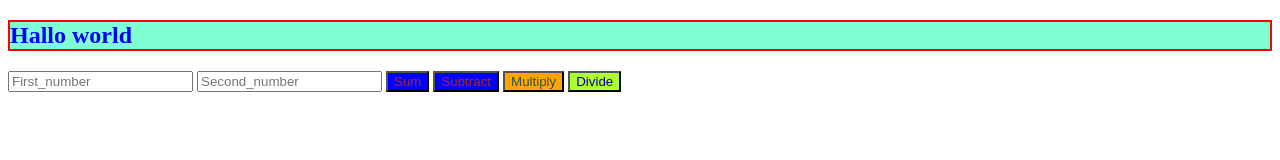
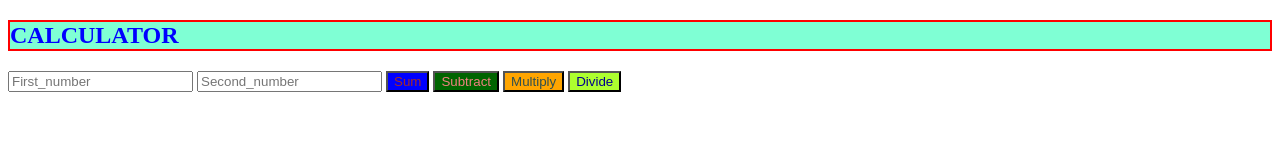
Before and after one commit to ashiq908/calculator, a plain HTML site: page index.html in a window 1280 px wide. Drawn offline with Linux system fonts and the light colour scheme.

Commit message:
modified

```diff
--- a/css/style.css
+++ b/css/style.css
@@ -8,8 +8,8 @@
     background-color: blue;
 }
 .b2{
-    color: brown;
-    background-color: blue;
+    color: lightcoral;
+    background-color: darkgreen;
 }
 .b3{    color: darkslategrey;
     background-color: orange;
--- a/index.html
+++ b/index.html
@@ -7,7 +7,7 @@
     <link rel="stylesheet" href="css/style.css">
 </head>
 <body>
-    <h2 class="hal">Hallo world</h2>
+    <h2 class="hal">CALCULATOR</h2>
     <input id="num1" type="number" placeholder="First_number">
     <input id="num2" type="number" placeholder="Second_number">
     <button class="b1" onclick="sum()">Sum</button>
```
